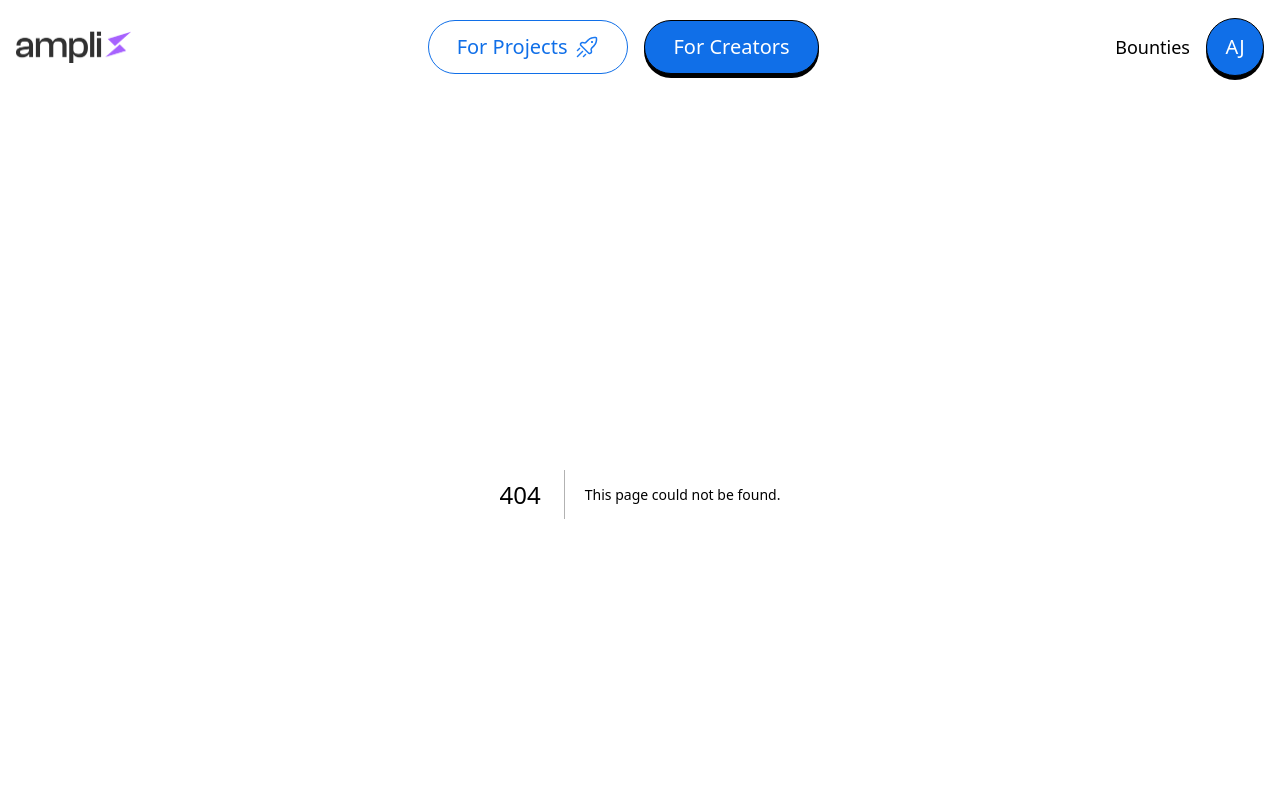
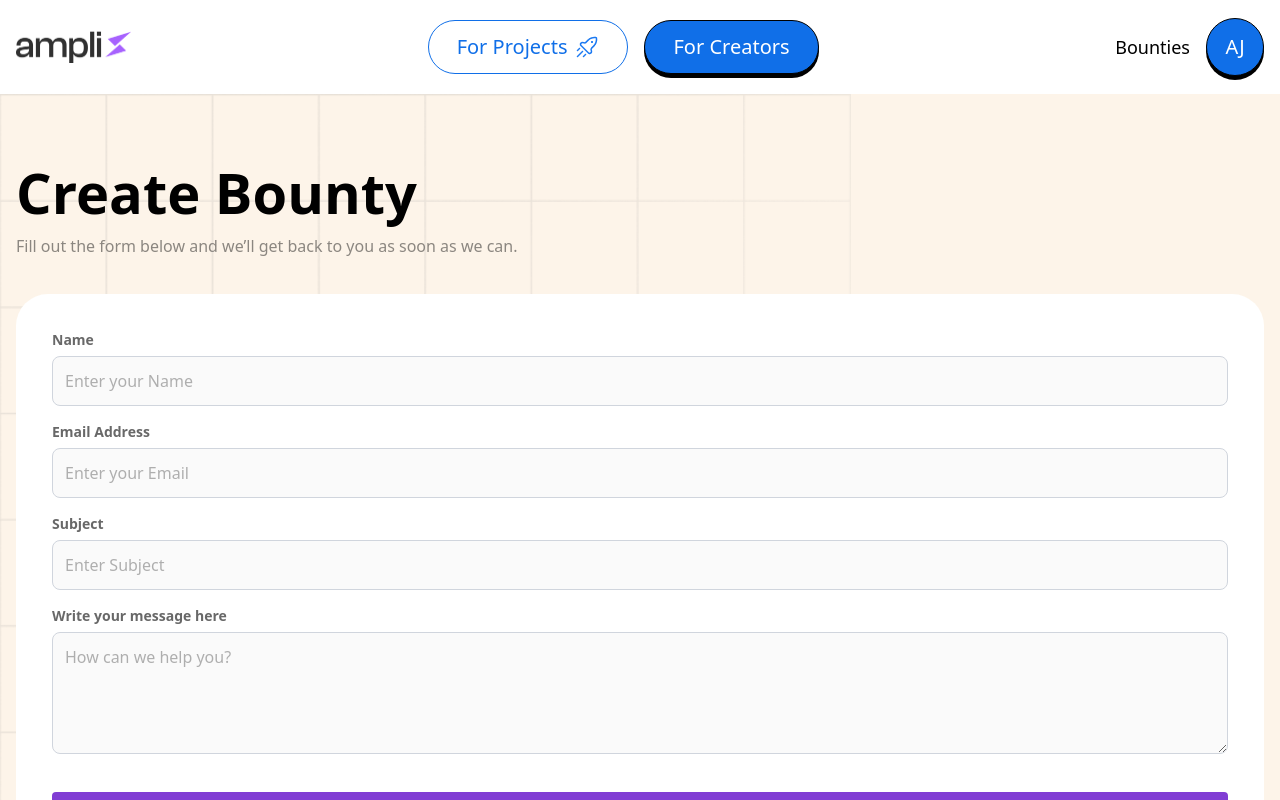
Before and after one commit to Naimish-Dev/Frontend, a Next.js app: page /create/bounty in a window 1280 px wide. Before the commit this address had no page. Shown: the top 800 px of the page. Built offline with nearby package versions, Linux system fonts and the light colour scheme.

Commit message:
add for-project and create bounty page

```diff
--- /dev/null
+++ b/src/app/create/bounty/page.js
@@ -0,0 +1,80 @@
+'use client';
+import React, { useState } from 'react';
+import Input from '@/components/ui/input';
+import Title from '@/components/ui/title';
+import Card from '@/components/ui/card';
+import Container from '@/components/ui/container';
+
+export default function pages() {
+  const [form, setForm] = useState({
+    name: '',
+    email: '',
+    phone: '',
+    subject: '',
+    message: '',
+  });
+
+  const handleChange = (e) => {
+    setForm({ ...form, [e.target.name]: e.target.value });
+  };
+  return (
+    <div className="bg-[#FDF4E9] relative pt-[56px] pb-10 bg_square w-screen overflow-x-hidden">
+      <Container>
+        <div className='mb-6 lg:mb-9'>
+          <Title className="text-center ">Create Bounty</Title>
+          <p className="text-[#00000073] font-normal">
+            Fill out the form below and we’ll get back to you as soon as we can.
+          </p>
+        </div>
+        <Card className="border-0">
+          <form className="p-">
+            <div className="space-y-4">
+              <Input
+                label="Name"
+                name="name"
+                placeholder="Enter your Name"
+                value={form.name}
+                onChange={handleChange}
+                required
+              />
+              <Input
+                type="email"
+                label="Email Address"
+                name="email"
+                placeholder="Enter your Email"
+                value={form.email}
+                onChange={handleChange}
+                required
+              />
+              <Input
+                label="Subject"
+                name="subject"
+                placeholder="Enter Subject"
+                value={form.name}
+                onChange={handleChange}
+                required
+              />
+              <Input
+                type="textarea"
+                label="Write your message here"
+                name="message"
+                placeholder="How can we help you?"
+                value={form.message}
+                onChange={handleChange}
+              />
+              <button className="bg-[#813DD4] text-center text-white w-full py-2 text-20 font-bold rounded mt-4 cursor-pointer">
+                Submit
+              </button>
+            </div>
+          </form>
+
+          <div className="mt-4">
+            <p className="text-center text-xs text-[#0000004D]">
+              By submitting this form, you agree to our Terms & Conditions and Privacy Policy.
+            </p>
+          </div>
+        </Card>
+      </Container>
+    </div>
+  );
+}
--- /dev/null
+++ b/src/app/for-project/page.js
@@ -0,0 +1,48 @@
+import Container from '@/components/ui/container';
+import ExploreBtn from '@/components/ui/explorebtn';
+import Title from '@/components/ui/title';
+import { forProjectLinks } from '@/data/data';
+import Image from 'next/image';
+import Link from 'next/link';
+import React from 'react';
+
+export default function page() {
+  return (
+    <div className="bg-[#FDF4E9] relative pt-[56px] pb-10 bg_square w-screen overflow-x-hidden">
+      <Container>
+        <div className="mb-6 lg:mb-9">
+          <Title>For Projects</Title>
+        </div>
+        <div className="space-y-4 lg:space-y-6 relative z-1">
+          {forProjectLinks?.map((item, index) => {
+            return (
+              <Link
+                href={item.href}
+                key={index}
+                className="border-2  border border-solid border-black bg-white rounded-2xl p-3 lg:p-4  flex items-center justify-between gap-4 "
+              >
+                <h2>
+                  {}
+                  {item.title}
+                </h2>
+                <div>
+                  <button
+                    className="border border-solid rounded-4xl border-black  w-40px lg:w-12 h-40px lg:h-12 bg-[#E5DD04] text-black  capitalize transition duration-300 ease-in-out flex items-center justify-center shadow-2xl hover:shadow-none"
+                  >
+                    <Image
+                      src="/icons/arrow-up-right-01.png"
+                      height={24}
+                      width={24}
+                      alt="icon"
+                      className="w-16px h-16px lg:w-5 lg:h-5"
+                    />
+                  </button>
+                </div>
+              </Link>
+            );
+          })}
+        </div>
+      </Container>
+    </div>
+  );
+}
--- a/src/app/globals.css
+++ b/src/app/globals.css
@@ -28,6 +28,8 @@
   --spacing-18px: 18px;
   --spacing-28px: 28px;
   --spacing-36px: 36px;
+  --spacing-40px: 40px;
+  --spacing-48px: 48px;
   --spacing-86px: 86px;
   --spacing-180px: 180px;
 
@@ -37,13 +39,11 @@
   /* max-width */
   --maxwidth-1105: 1104px;
 
-
   /* Shadow */
   --shadow-xl: 0px 4px 0px 0px rgba(0, 0, 0, 1);
 }
 
 @layer base {
-
   .xxl {
     @apply text-4xl lg:text-5xl xl:text-7xl leading-tight font-semibold;
   }
@@ -58,7 +58,8 @@
   h3 {
     @apply text-20 lg:text-24 font-semibold text-black;
   }
-  h4, .h4 {
+  h4,
+  .h4 {
     @apply text-16 lg:text-18 leading-6 font-bold text-black;
   }
   h5 {
--- a/src/components/BountiesCard.js
+++ b/src/components/BountiesCard.js
@@ -29,7 +29,7 @@ export default function BountiesCard() {
               </Link>
             </div>
           </div>
-          <div className=" border border-solid border-black rounded-full py-[7px] px-[11px] text-16 font-semibold bg-[#6701EC] text-white flex items-center justify-center flex-shrink-0 flex-flex-1">
+          <div className=" border border-solid border-black rounded-full py-[7px] px-[11px] text-16px font-semibold bg-[#6701EC] text-white flex items-center justify-center flex-shrink-0 flex-flex-1">
             2800 usdt
           </div>
         </div>
@@ -50,7 +50,7 @@ export default function BountiesCard() {
               <h4>3 days</h4>
             </div>
             <div className="flex-1/2">
-              <ExploreBtn>Explore</ExploreBtn>
+              <ExploreBtn >Explore</ExploreBtn>
               {/* <div className="flex justify-start -space-x-1.5">
                 {avatars.map((src, index) => (
                   <Image
--- a/src/components/Navbar.js
+++ b/src/components/Navbar.js
@@ -37,6 +37,7 @@ export default function Navbar() {
             />
           </Link>
           <div className="flex items-center gap-2 sm:gap-4">
+            <Link href="/for-project" className="font-medium text-18">
               <ExploreBtn className="bg-white hover:bg-white text-blue-btn! hover:text-white border-blue-btn shadow-none px-4 lg:px-7  py-1.5 lg:py-3 text-14 lg:text-20">
                 For Projects
                 <Image
@@ -47,6 +48,8 @@ export default function Navbar() {
                   src="/icons/rocket-01.png"
                 />
               </ExploreBtn>
+            </Link>
+
             <ExploreBtn className="bg-blue-btn text-white! hover:text-white  px-4 lg:px-7 py-1.5 lg:py-3 text-14 lg:text-20">
               For Creators
             </ExploreBtn>
@@ -60,7 +63,7 @@ export default function Navbar() {
             <div className="relative" ref={profileRef}>
               <ExploreBtn
                 onClick={() => setIsProfileOpen((pre) => !pre)}
-                className="bg-blue-btn text-white! hover:text-white p-5 rounded-full w-[29px] h-[29px] lg:w-[58px] lg:h-[58px] text-14 lg:text-20 hover:shadow-xl hover:bg-blue-btn"
+                className="bg-blue-btn text-white! hover:text-white p-5 rounded-full w-7 h-7 lg:w-[58px] lg:h-[58px] text-14 lg:text-20 hover:shadow-xl hover:bg-blue-btn"
               >
                 AJ
               </ExploreBtn>
--- a/src/components/ui/card.js
+++ b/src/components/ui/card.js
@@ -1,9 +1,10 @@
+import { cn } from '@/lib/utils';
 import Image from 'next/image';
 import React from 'react';
 
-export default function Card({ vector, children }) {
+export default function Card({ vector, className, children }) {
   return (
-    <div className="p-4 lg:p-36px border-2 rounded-4xl bg-white relative z-[1]">
+    <div className={cn('p-4 lg:p-36px border-2 rounded-4xl bg-white relative z-[1]', className)}>
       {vector && (
         <Image
           src={vector}
--- /dev/null
+++ b/src/components/ui/input.js
@@ -0,0 +1,53 @@
+import React from 'react';
+
+const Input = ({
+  label,
+  name,
+  type = 'text',
+  placeholder = '',
+  value,
+  onChange,
+  required = false,
+  className = '',
+  ...props
+}) => {
+  const commonProps = {
+    name,
+    id: name,
+    placeholder,
+    value,
+    onChange,
+    required,
+    className: `border px-4 py-2 rounded w-full ${className}`,
+    ...props,
+  };
+
+  return (
+    <div className="mb-4">
+      {label && (
+        <label
+          htmlFor={name}
+          className="block text-sm font-medium mb-1.5 text-[#686868] font-semibold"
+        >
+          {label}
+        </label>
+      )}
+
+      {type === 'textarea' ? (
+        <textarea
+          {...commonProps}
+          rows={4}
+          className="w-full placeholder:text-[#0000004D] focus:outline-none rounded-lg p-3 border bg-[#FAFAFA] border-[#D0D5DD]"
+        />
+      ) : (
+        <input
+          type={type}
+          {...commonProps}
+          className="w-full placeholder:text-[#0000004D] focus:outline-none rounded-lg p-3 border bg-[#FAFAFA] border-[#D0D5DD]"
+        />
+      )}
+    </div>
+  );
+};
+
+export default Input;
--- a/src/data/data.js
+++ b/src/data/data.js
@@ -33,3 +33,10 @@ export const BountiesSubmissionsSortByOptions = [
   { label: 'Launch Date', value: 'LaunchDate' },
   { label: 'Grant Value', value: 'GrantValue' },
 ];
+
+export const forProjectLinks = [
+  { title: 'Create Bounty', href: '/create/bounty' },
+  { title: 'KOL Saas platform', href: '/' },
+  { title: 'Ambassador Program', href: '/' },
+  { title: 'Founder-led Marketing', href: '/' },
+];
```
Also changed, not shown: public/icons/arrow-up-right-01.png (added). Lines whose indentation alone changed are shown as unchanged.
